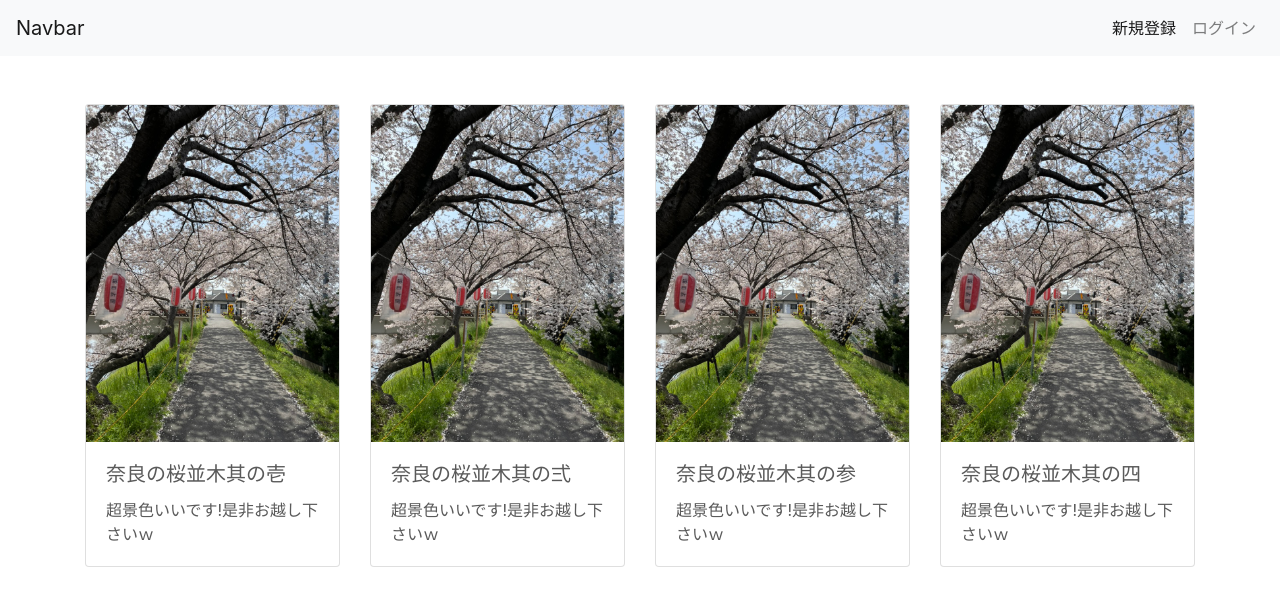
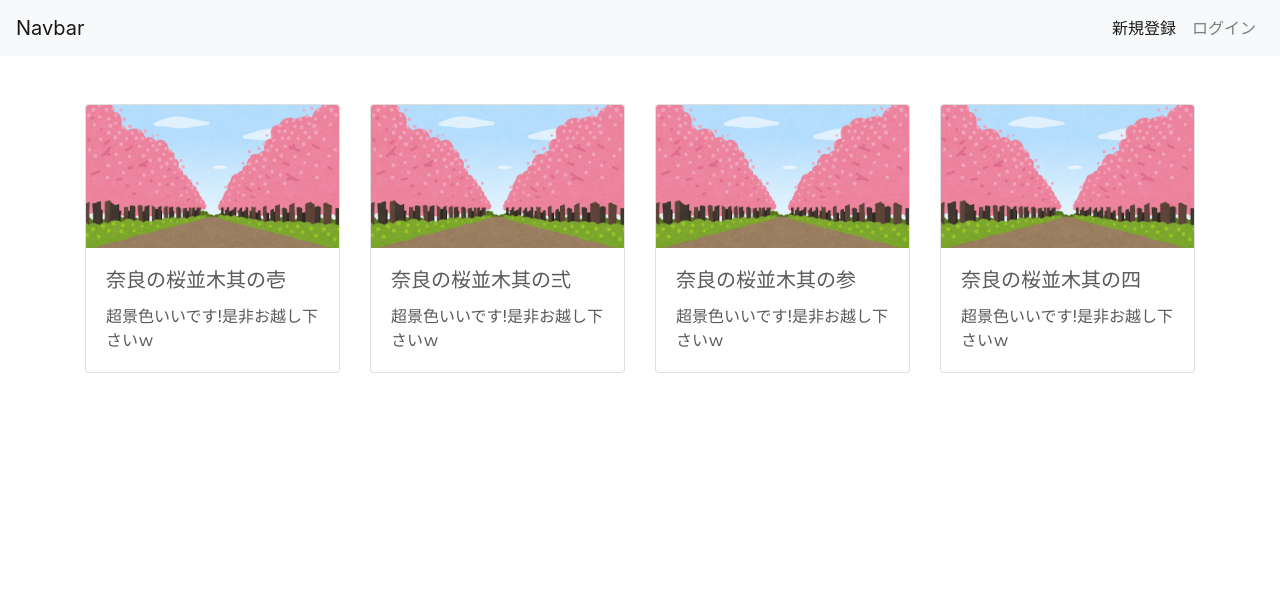
Before and after one commit to planetffkk/kk-app, an Angular app: page /product in a window 1280 px wide. Shown: the top 606 px of the page. Built offline with nearby package versions, Linux system fonts and the light colour scheme.

Commit message:
product-list最終変更画像追加

```diff
--- a/src/app/product/product-listings/product-listings.component.html
+++ b/src/app/product/product-listings/product-listings.component.html
@@ -6,7 +6,7 @@
       <div *ngFor="let product of products; let productId = index" class="col-sm">
           <a [routerLink]="[ productId ]">
             <div class="card">
-              <img src="./assets/img/79140332-4DC8-4ECF-A150-231AB7C9ED77_1_105_c.jpeg" class="card-img-top" alt="...">
+              <img src=" {{ product.image }}" class="card-img-top" alt="...">
               <div class="card-body">
                 <h5 class="card-title">{{ product.name }}</h5>
                 <p class="card-text">{{ product.description }}</p>
```
